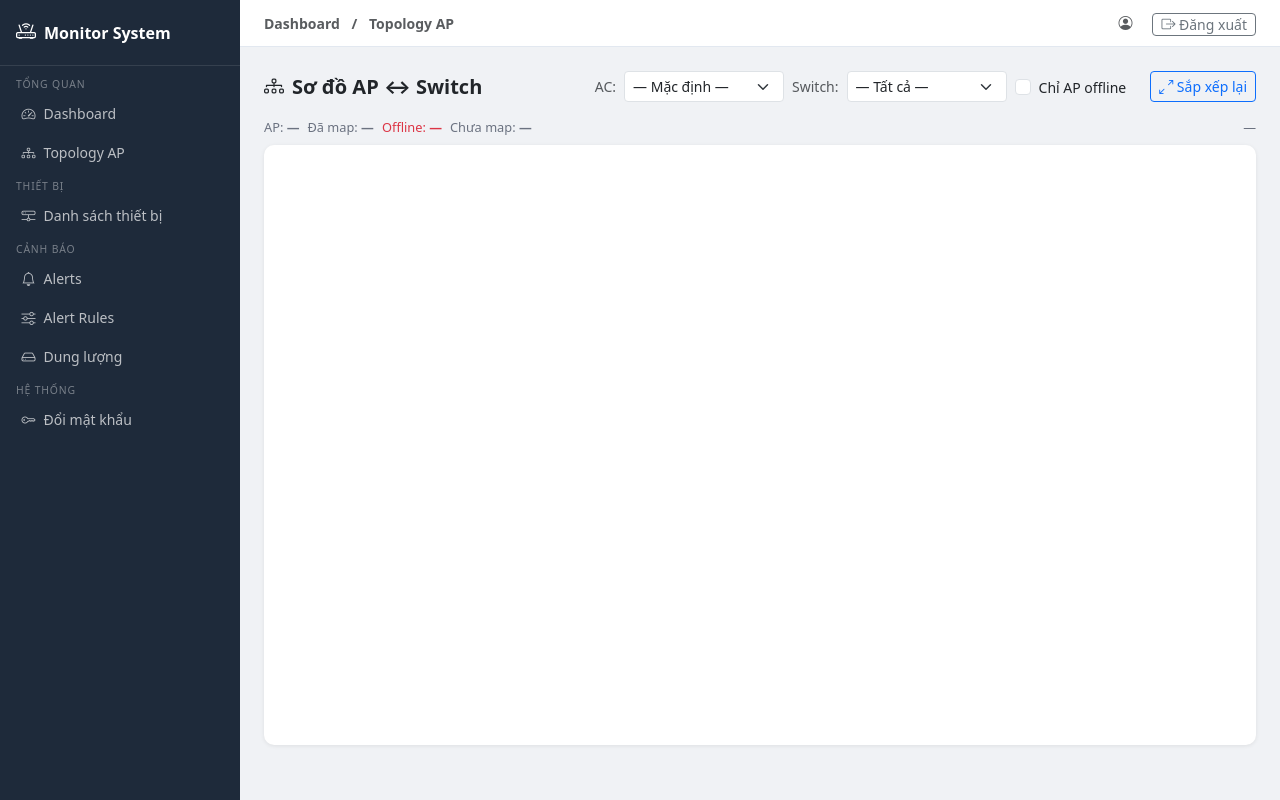
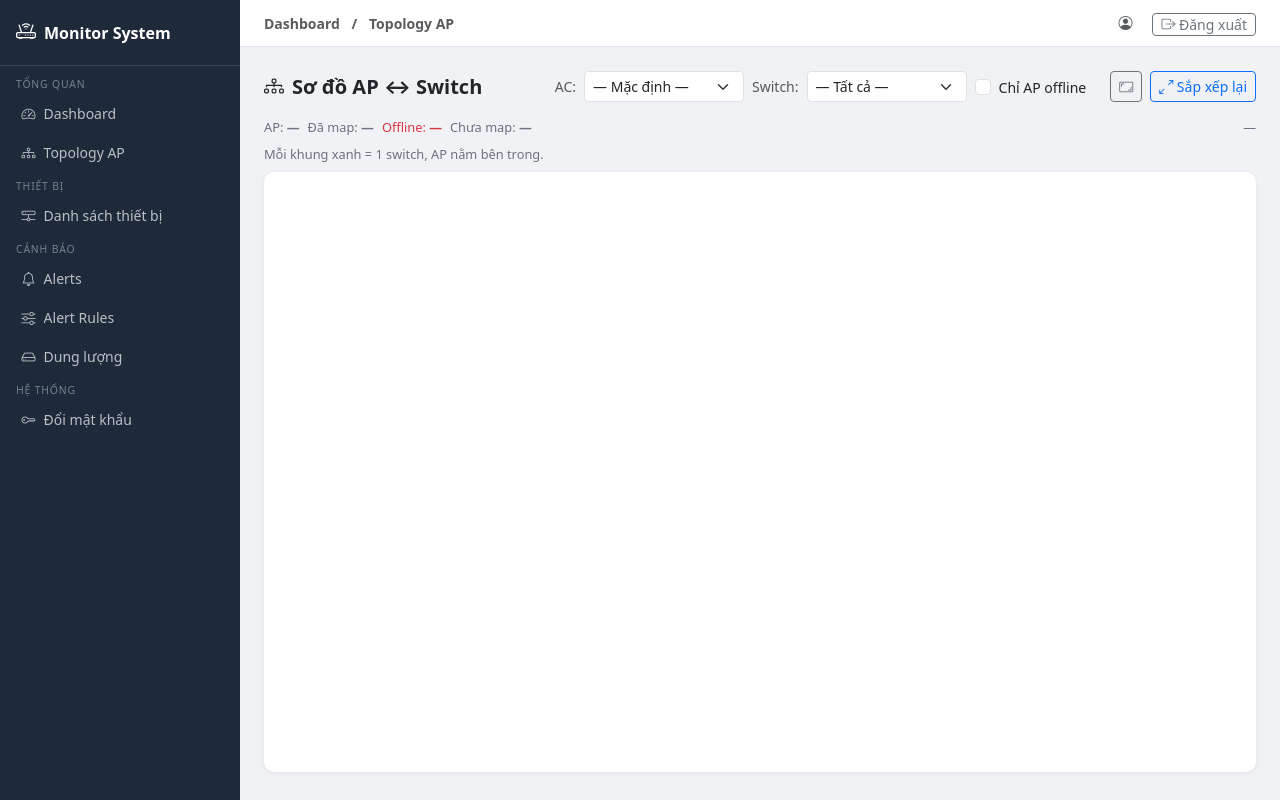
Before and after one commit to luckyhoang1988/monitor_system, a Django app: template templates/dashboard/topology.html in a window 1280 px wide. Run offline with Django 5.2, Linux system fonts and the light colour scheme; the template is opened without the code that fills it: most values are stand-ins (such as "Sample title", 1, 10 or a date in 2020); some libraries are stand-ins or nearby versions.

Commit message:
fix(topology): compound layout theo switch, bỏ edge chồng chéo
AP nằm trong khung switch (grid), không vẽ đường nối; thêm nút zoom vừa khung.

Co-authored-by: Cursor <cursoragent@cursor.com>

```diff
--- a/static/js/topology.js
+++ b/static/js/topology.js
@@ -1,4 +1,4 @@
-/* Topology AP ↔ Switch — Cytoscape.js */
+/* Topology AP ↔ Switch — Cytoscape.js compound layout (không edge spaghetti) */
 (function (global) {
   "use strict";
 
@@ -15,41 +15,51 @@
   function cytoscapeStyle() {
     return [
       {
-        selector: "node[type='switch']",
+        selector: ":parent",
         style: {
           shape: "round-rectangle",
-          width: 120,
-          height: 44,
-          "background-color": "#dbeafe",
-          "border-width": 3,
-          "border-color": "#2563eb",
+          "background-color": "#eff6ff",
+          "background-opacity": 0.55,
+          "border-width": 2,
+          "border-color": "#3b82f6",
           label: "data(label)",
-          "font-size": 11,
-          "text-wrap": "wrap",
-          "text-max-width": 110,
-          "text-valign": "center",
+          "font-size": 12,
+          "font-weight": "bold",
+          "text-valign": "top",
           "text-halign": "center",
+          "text-margin-y": -6,
+          padding: "18px",
+          "min-width": "120px",
+          "min-height": "80px",
         },
       },
       {
-        selector: "node[type='switch'][online='false']",
-        style: { "border-color": "#dc2626", "background-color": "#fee2e2" },
+        selector: ":parent[online='false']",
+        style: { "border-color": "#dc2626", "background-color": "#fef2f2" },
+      },
+      {
+        selector: "node[type='orphan-group']",
+        style: {
+          "background-color": "#f9fafb",
+          "border-color": "#9ca3af",
+          "border-style": "dashed",
+        },
       },
       {
         selector: "node[type='ap']",
         style: {
-          shape: "ellipse",
-          width: 56,
-          height: 56,
+          shape: "round-rectangle",
+          width: 88,
+          height: 36,
           "background-color": "#dcfce7",
           "border-width": 2,
           "border-color": "#16a34a",
           label: "data(label)",
           "font-size": 9,
           "text-wrap": "wrap",
-          "text-max-width": 70,
-          "text-valign": "bottom",
-          "text-margin-y": 6,
+          "text-max-width": 82,
+          "text-valign": "center",
+          "text-halign": "center",
         },
       },
       {
@@ -69,36 +79,15 @@
       },
       {
         selector: "node.topo-offline-pulse",
-        style: { "overlay-opacity": 0.25, "overlay-color": "#dc2626" },
+        style: { "overlay-opacity": 0.3, "overlay-color": "#dc2626" },
       },
       {
         selector: "node:hidden-offline-filter",
         style: { display: "none" },
       },
       {
-        selector: "edge",
-        style: {
-          width: 2,
-          "line-color": "#94a3b8",
-          "target-arrow-color": "#94a3b8",
-          "target-arrow-shape": "triangle",
-          "curve-style": "bezier",
-          label: "data(label)",
-          "font-size": 8,
-          "text-rotation": "autorotate",
-          "text-margin-y": -8,
-        },
-      },
-      {
-        selector: "edge[confirmed='false']",
-        style: { "line-style": "dashed", "line-color": "#d97706" },
-      },
-      {
         selector: ":selected",
-        style: {
-          "border-width": 4,
-          "overlay-opacity": 0.15,
-        },
+        style: { "border-width": 3, "overlay-opacity": 0.12 },
       },
     ];
   }
@@ -119,6 +108,7 @@
           n.removeClass("hidden-offline-filter");
         }
       });
+      runLayout();
     }
 
     function updatePulseClasses() {
@@ -139,12 +129,23 @@
       if (opts.metaUpdated && meta.generated_at) {
         opts.metaUpdated.textContent = "Cập nhật: " + meta.generated_at.slice(11, 19);
       }
+      if (opts.layoutHint) {
+        var nsw = meta.switch_count || 0;
+        if (meta.switch_filter) {
+          opts.layoutHint.textContent = "Đang xem 1 switch — AP trong khung.";
+        } else if (nsw > 4) {
+          opts.layoutHint.textContent = "Nhiều switch — chọn filter Switch để dễ nhìn hơn.";
+        } else {
+          opts.layoutHint.textContent = "Mỗi khung = 1 switch, AP bên trong.";
+        }
+      }
     }
 
     function showPanel(node) {
       if (!opts.panel) return;
       var d = node.data();
-      opts.panelTitle.textContent = d.label || "—";
+      var title = d.full_label || d.label || "—";
+      opts.panelTitle.textContent = title;
       var lines = [];
       if (d.type === "ap") {
         if (d.mac) lines.push("<div><strong>MAC:</strong> " + d.mac + "</div>");
@@ -153,7 +154,7 @@
           lines.push("<div><strong>Switch:</strong> " + d.switch_name + "</div>");
           lines.push("<div><strong>Port:</strong> " + (d.switch_port || "—") + "</div>");
         } else if (d.orphan) {
-          lines.push('<div class="text-warning">Chưa map LLDP — chưa biết switch/port</div>');
+          lines.push('<div class="text-warning">Chưa map — chưa biết switch/port</div>');
         }
         lines.push("<div><strong>Client:</strong> " + (d.client_count != null ? d.client_count : "—") + "</div>");
         lines.push("<div><strong>Trạng thái:</strong> " +
@@ -161,14 +162,12 @@
             ? '<span class="text-danger">Offline</span>'
             : '<span class="text-success">Online</span>') + "</div>");
         if (lastMeta.ac_id) {
-          var url = opts.wlanDetailBase + lastMeta.ac_id + "/";
-          lines.push('<div class="mt-2"><a href="' + url + '">Xem trên WLAN AC</a></div>');
+          lines.push('<div class="mt-2"><a href="' + opts.wlanDetailBase + lastMeta.ac_id + '/">WLAN AC</a></div>');
         }
-      } else if (d.type === "switch") {
+      } else if (node.isParent && node.isParent()) {
         if (d.ip) lines.push("<div><strong>IP:</strong> " + d.ip + "</div>");
         if (d.location) lines.push("<div><strong>Vị trí:</strong> " + d.location + "</div>");
-        lines.push("<div><strong>Trạng thái:</strong> " +
-          (d.online === false || d.online === "false" ? "Offline" : "Online") + "</div>");
+        lines.push("<div><strong>AP:</strong> " + (d.ap_count != null ? d.ap_count : node.children("[type='ap']").length) + "</div>");
         if (d.detail_url) {
           lines.push('<div class="mt-2"><a href="' + d.detail_url + '">Chi tiết switch</a></div>');
         }
@@ -177,15 +176,63 @@
       opts.panel.classList.add("visible");
     }
 
+    function layoutChildrenGrid(parent) {
+      var kids = parent.children("[type='ap']:visible");
+      if (kids.length === 0) return;
+      var cols = kids.length <= 4 ? kids.length : 4;
+      kids.layout({
+        name: "grid",
+        fit: false,
+        padding: 10,
+        avoidOverlap: true,
+        condense: true,
+        cols: cols,
+        nodeDimensionsIncludeLabels: true,
+        boundingBox: { x1: 0, y1: 0, w: cols * 100, h: Math.ceil(kids.length / cols) * 50 },
+      }).run();
+    }
+
     function runLayout() {
       if (!cy || cy.nodes().length === 0) return;
+
+      var parents = cy.nodes(":parent:visible");
+      var switchFilter = opts.filterSwitch && opts.filterSwitch.value;
+
+      if (switchFilter && parents.length === 1) {
+        layoutChildrenGrid(parents[0]);
+        parents[0].layout({
+          name: "preset",
+          fit: true,
+          padding: 40,
+        }).run();
+        cy.fit(parents, 50);
+        return;
+      }
+
+      var nParents = parents.length;
+      var rootCols = nParents <= 2 ? nParents : nParents <= 6 ? 3 : 4;
+
+      parents.layout({
+        name: "grid",
+        fit: false,
+        padding: 36,
+        avoidOverlap: true,
+        condense: false,
+        cols: rootCols,
+        nodeDimensionsIncludeLabels: true,
+      }).run();
+
+      parents.forEach(function (p) {
+        layoutChildrenGrid(p);
+      });
+
       cy.layout({
-        name: "breadthfirst",
-        directed: true,
-        padding: 40,
-        spacingFactor: 1.2,
-        roots: cy.nodes("[type='switch']"),
+        name: "preset",
+        fit: true,
+        padding: 50,
       }).run();
+
+      cy.fit(undefined, 40);
     }
 
     function loadGraph() {
@@ -193,7 +240,7 @@
       return fetch(url, { cache: "no-store", credentials: "same-origin" })
         .then(function (r) { return r.json(); })
         .then(function (data) {
-          var elements = (data.nodes || []).concat(data.edges || []);
+          var elements = data.nodes || [];
           elements.forEach(function (el) {
             var d = el.data || {};
             if (d.online !== undefined) d.online = d.online ? "true" : "false";
@@ -205,9 +252,10 @@
               container: opts.container,
               elements: elements,
               style: cytoscapeStyle(),
-              minZoom: 0.2,
-              maxZoom: 3,
-              wheelSensitivity: 0.3,
+              minZoom: 0.15,
+              maxZoom: 2.5,
+              wheelSensitivity: 0.25,
+              boxSelectionEnabled: false,
             });
             cy.on("tap", "node", function (evt) {
               showPanel(evt.target);
@@ -221,7 +269,7 @@
           updateMeta(data.meta);
           updatePulseClasses();
           applyOfflineFilter();
-          runLayout();
+          setTimeout(runLayout, 80);
         })
         .catch(function (err) {
           console.warn("Topology load failed:", err);
@@ -256,6 +304,9 @@
       });
     }
     if (opts.btnRelayout) opts.btnRelayout.addEventListener("click", runLayout);
+    if (opts.btnFit) opts.btnFit.addEventListener("click", function () {
+      if (cy) cy.fit(undefined, 40);
+    });
     if (opts.panelClose && opts.panel) {
       opts.panelClose.addEventListener("click", function () {
         opts.panel.classList.remove("visible");
@@ -266,9 +317,7 @@
       schedulePoll();
       try {
         if (global.Realtime && global.Realtime.connectSSE) {
-          global.Realtime.connectSSE(opts.sseUrl, onSseMetrics, function () {
-            /* SSE fail — poll 60s vẫn chạy */
-          });
+          global.Realtime.connectSSE(opts.sseUrl, onSseMetrics, function () {});
         }
       } catch (e) { /* ignore */ }
     });
--- a/templates/dashboard/topology.html
+++ b/templates/dashboard/topology.html
@@ -24,6 +24,7 @@
     50% { opacity: .45; }
   }
   .topo-offline-pulse { animation: topo-pulse 1.2s ease-in-out infinite; }
+  #topology-hint { font-size: .8rem; color: #6b7280; }
 </style>
 {% endblock %}
 
@@ -49,6 +50,9 @@
       <input class="form-check-input" type="checkbox" id="filterOfflineOnly">
       <label class="form-check-label small" for="filterOfflineOnly">Chỉ AP offline</label>
     </div>
+    <button type="button" class="btn btn-sm btn-outline-secondary" id="btnFit" title="Zoom vừa khung">
+      <i class="bi bi-aspect-ratio"></i>
+    </button>
     <button type="button" class="btn btn-sm btn-outline-primary" id="btnRelayout">
       <i class="bi bi-arrows-angle-expand"></i> Sắp xếp lại
     </button>
@@ -62,6 +66,7 @@
   <div class="col-auto topo-stat">Chưa map: <strong id="metaApUnmapped">—</strong></div>
   <div class="col-auto topo-stat ms-auto" id="metaUpdated">—</div>
 </div>
+<p id="topology-hint" class="mb-2">Mỗi khung xanh = 1 switch, AP nằm bên trong.</p>
 
 <div id="topology-wrap" class="card border-0 p-0 overflow-hidden">
   <div id="topology-cy"></div>
@@ -97,6 +102,8 @@
       filterSwitch: document.getElementById("filterSwitch"),
       filterOfflineOnly: document.getElementById("filterOfflineOnly"),
       btnRelayout: document.getElementById("btnRelayout"),
+      btnFit: document.getElementById("btnFit"),
+      layoutHint: document.getElementById("topology-hint"),
       panel: document.getElementById("topology-panel"),
       panelTitle: document.getElementById("panelTitle"),
       panelBody: document.getElementById("panelBody"),
```
Also changed, not shown: apps/dashboard/topology_api.py (+60 -38 lines), tests/dashboard/test_topology_views.py (+3 -1 lines).
